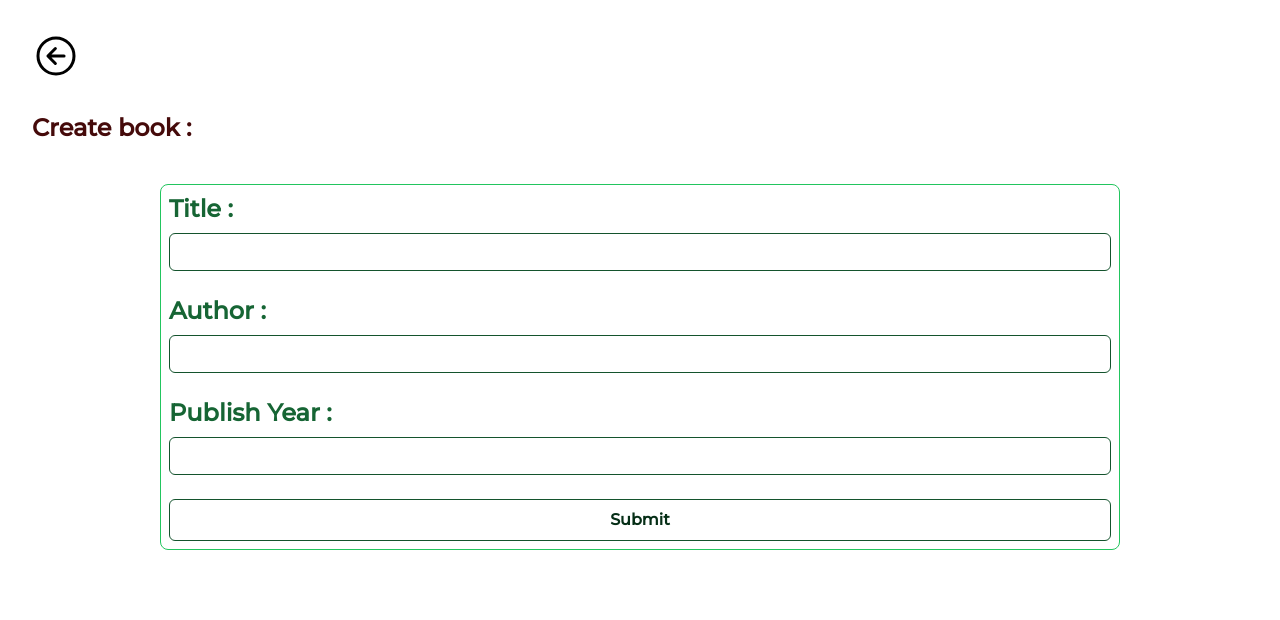
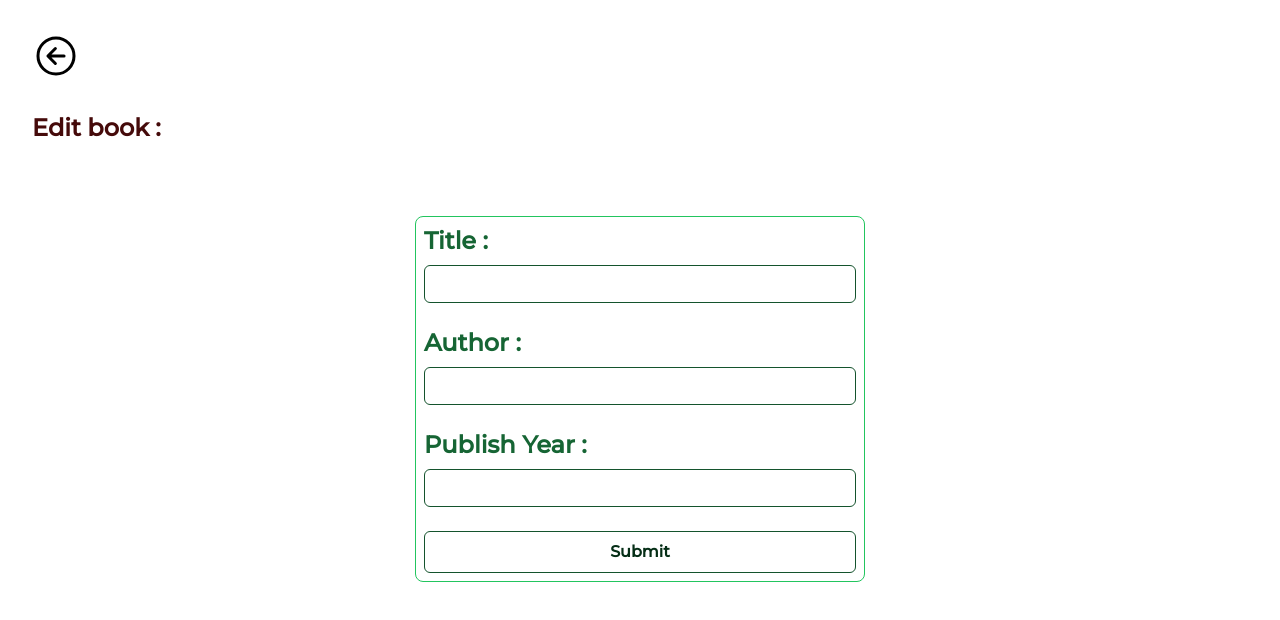
Before and after one commit to riya-rjha/Book-Store-Website, a React (Vite) app in the folder Frontend/: page /books/edit/1 in a window 1280 px wide. Shown: the top 620 px of the page. Built offline with nearby package versions, Linux system fonts and the light colour scheme; no server answers.

Commit message:
Fix formatting and add error handling in CreateBook and EditBook components

```diff
--- a/Frontend/src/Pages/CreateBook.jsx
+++ b/Frontend/src/Pages/CreateBook.jsx
@@ -22,7 +22,7 @@ const CreateBook = () => {
     }
     setIsLoading(true);
     axios
-      .post('https://book-store-snzt.onrender.combooks', data)
+      .post('https://book-store-snzt.onrender.com/books', data)
       .then(() => {
         setIsLoading(false);
         enqueueSnackbar('Book created successfully!', { variant: 'success' });
@@ -36,35 +36,42 @@ const CreateBook = () => {
   };
 
   return (
-    <div >
+		<div>
 			<BackButton />
 			<h1 className='text-red-950 m-8 text-2xl font-bold '>Create book : </h1>
 			{isLoading ? (
 				<Spinner />
 			) : (
-        <div className="flex flex-col border-2 border-sky-400 rounded-xl w-[600px] p-4 mx-auto">
-          <div className="m-2 flex flex-col">
-            <label className=' text-green-800 text-2xl font-semibold'>Title : </label>
+				<div className='w-full flex justify-center items-center'>
+					<div className='flex flex-col border-2 border-sky-400 rounded-xl w-[450px] min-w-[150px] p-4 mx-5'>
+						<div className='m-2 flex flex-col'>
+							<label className=' text-green-800 text-2xl font-semibold'>
+								Title :
+							</label>
 							<input
-              type="text"
+								type='text'
 								value={title}
 								onChange={(e) => setTitle(e.target.value)}
 								className='border border-green-900 outline-none p-1.5 rounded-md my-2 '
 							/>
 						</div>
-          <div className="m-2 flex flex-col">
-            <label className=' text-green-800 text-2xl font-semibold'>Author : </label>
+						<div className='m-2 flex flex-col'>
+							<label className=' text-green-800 text-2xl font-semibold'>
+								Author :{" "}
+							</label>
 							<input
-              type="text"
+								type='text'
 								value={author}
 								onChange={(e) => setAuthor(e.target.value)}
 								className='border border-green-900 outline-none p-1.5 rounded-md my-2 '
 							/>
 						</div>
-          <div className="m-2 flex flex-col">
-            <label className=' text-green-800 text-2xl font-semibold'>Publish Year : </label>
+						<div className='m-2 flex flex-col'>
+							<label className=' text-green-800 text-2xl font-semibold'>
+								Publish Year :{" "}
+							</label>
 							<input
-              type="text"
+								type='text'
 								value={publishYear}
 								onChange={(e) => setPublishYear(e.target.value)}
 								className='border border-green-900 outline-none p-1.5 rounded-md my-2 '
@@ -73,12 +80,14 @@ const CreateBook = () => {
 						<button
 							className=' p-2 border border-green-900 text-22xl m-2 rounded-md hover:bg-green-200 font-bold text-green-950'
 							onClick={handleSubmit}
-          >Submit</button>
-
+						>
+							Submit
+						</button>
+					</div>
 				</div>
 			)}
 		</div>
-  )
+	);
 }
 
 export default CreateBook
--- a/Frontend/src/Pages/EditBook.jsx
+++ b/Frontend/src/Pages/EditBook.jsx
@@ -28,7 +28,6 @@ const EditBook = () => {
         setTitle(response.data.title);
         setAuthor(response.data.author);
         setPublishYear(response.data.publishYear);
-        enqueueSnackbar('Book edited successfully!', { variant: 'success' });
         setIsLoading(false);
       })
       .catch((err) => {
@@ -49,57 +48,68 @@ const EditBook = () => {
       .then(() => {
         setIsLoading(false);
         navigate('/');
+         enqueueSnackbar("Book edited successfully!", { variant: "success" });
       })
       .catch((err) => {
         console.log(err.message);
+        enqueueSnackbar("Opps! An error occurred!", { variant: "error" });
         setIsLoading(false);
       });
   };
 
   return (
-    <div >
+		<div>
 			<BackButton />
-      <h1 className='text-red-950 m-8 text-2xl font-bold '>Create book : </h1>
+			<h1 className='text-red-950 m-8 text-2xl font-bold '>Edit book : </h1>
 			{isLoading ? (
 				<Spinner />
 			) : (
-        <div className="border border-green-500 flex justify-center flex-col mx-40 mt-10 p-15 rounded-lg  ">
-          <div className="m-2 flex flex-col">
-            <label className=' text-green-800 text-2xl font-semibold'>Title : </label>
+				<div className='flex w-full justify-center items-center'>
+					<div className='border border-green-500 flex flex-col mx-5 mt-10 p-15 w-[450px] min-w-[150px] rounded-lg'>
+						<div className='m-2 flex flex-col'>
+							<label className=' text-green-800 text-2xl font-semibold'>
+								Title :
+							</label>
 							<input
-              type="text"
+								type='text'
 								value={title}
 								onChange={(e) => setTitle(e.target.value)}
-              className='border border-green-900 outline-none p-1.5 rounded-md my-2 '
+								className='border border-green-900 outline-none p-1.5 rounded-md my-2'
 							/>
 						</div>
-          <div className="m-2 flex flex-col">
-            <label className=' text-green-800 text-2xl font-semibold'>Author : </label>
+						<div className='m-2 flex flex-col'>
+							<label className='text-green-800 text-2xl font-semibold'>
+								Author :
+							</label>
 							<input
-              type="text"
+								type='text'
 								value={author}
 								onChange={(e) => setAuthor(e.target.value)}
-              className='border border-green-900 outline-none p-1.5 rounded-md my-2 '
+								className='border border-green-900 outline-none p-1.5 rounded-md my-2'
 							/>
 						</div>
-          <div className="m-2 flex flex-col">
-            <label className=' text-green-800 text-2xl font-semibold'>Publish Year : </label>
+						<div className='m-2 flex flex-col'>
+							<label className=' text-green-800 text-2xl font-semibold'>
+								Publish Year :
+							</label>
 							<input
-              type="text"
+								type='text'
 								value={publishYear}
 								onChange={(e) => setPublishYear(e.target.value)}
 								className='border border-green-900 outline-none p-1.5 rounded-md my-2 '
 							/>
 						</div>
 						<button
-            className=' p-2 border border-green-900 text-22xl m-2 rounded-md hover:bg-green-200 font-bold text-green-950'
+							className='transition-all p-2 border border-green-900 text-22xl m-2 rounded-md hover:bg-green-200 font-bold text-green-950'
 							onClick={handleEdit}
-          >Submit</button>
-
+						>
+							Submit
+						</button>
+					</div>
 				</div>
 			)}
 		</div>
-  )
+	);
 }
 
 export default EditBook
```
Lines whose indentation alone changed are shown as unchanged.
